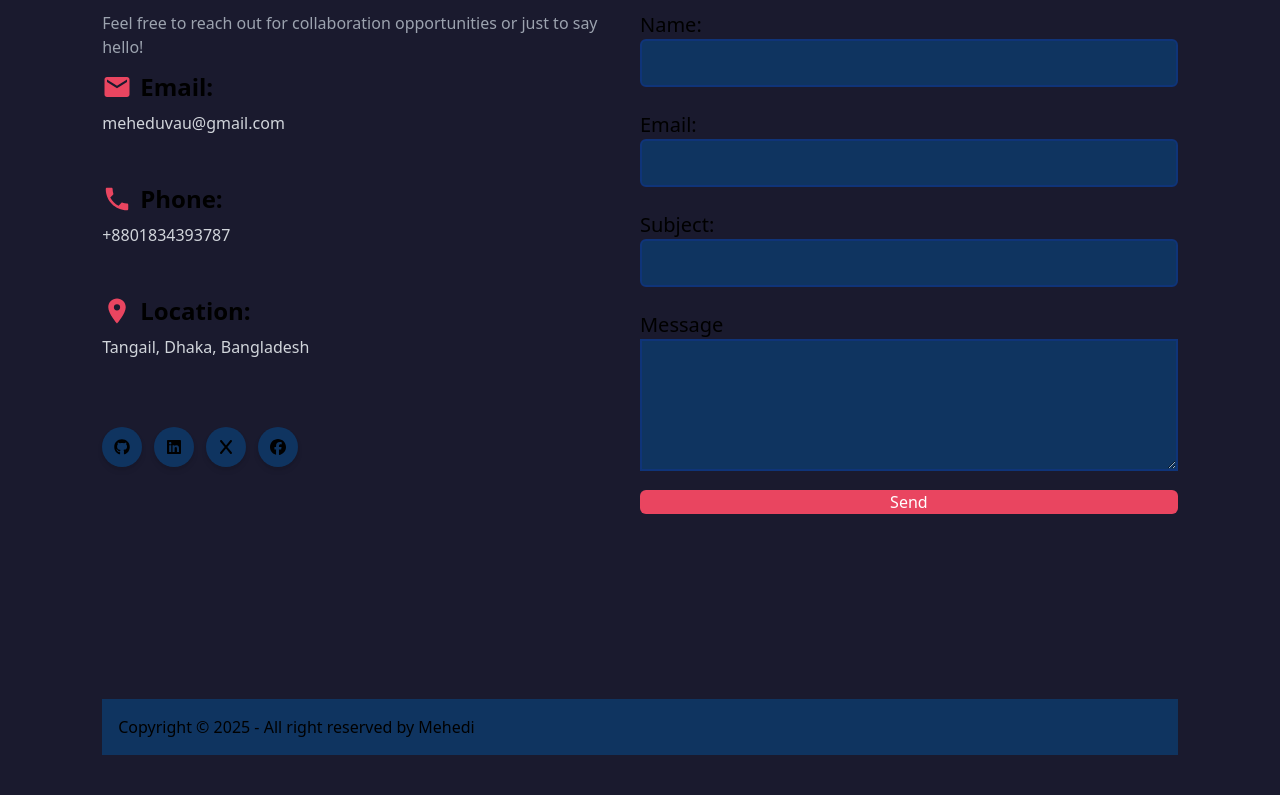
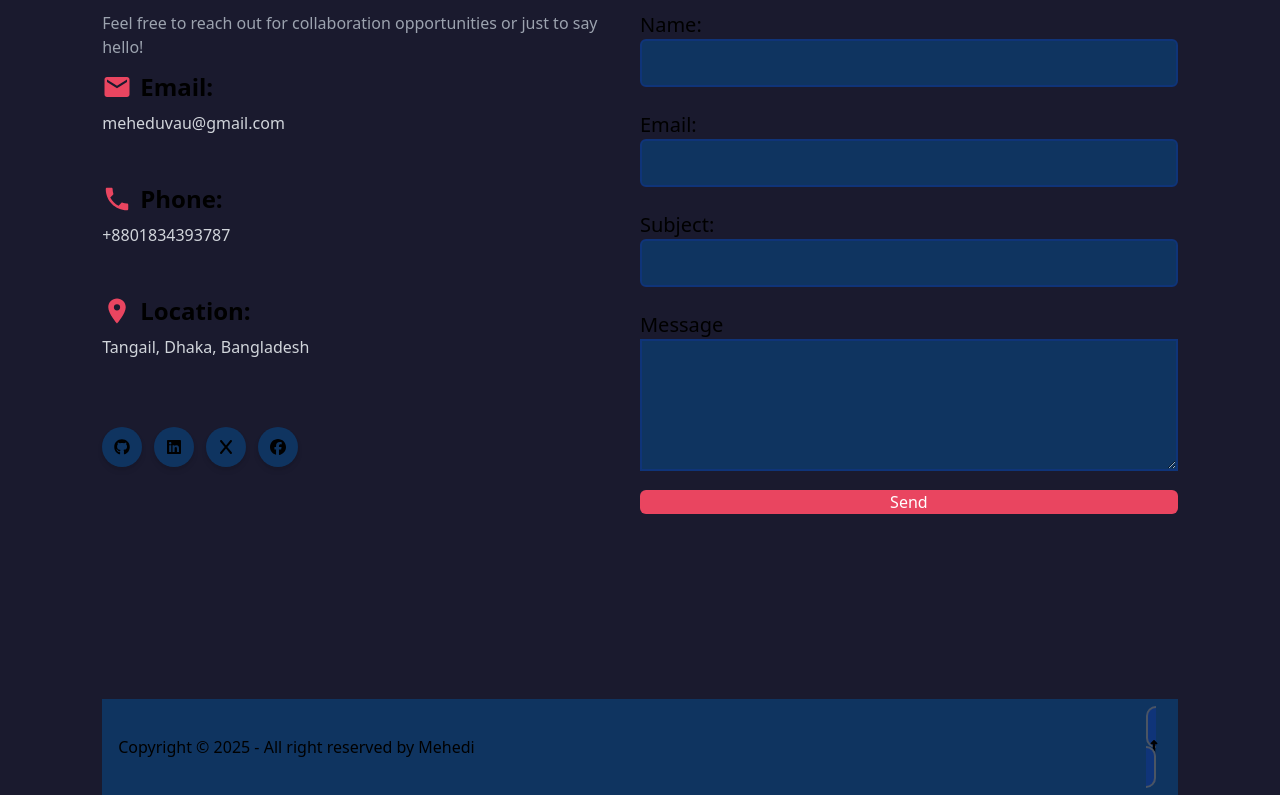
Before and after one commit to mehediScriptDev/personal-portfolio, a React (Vite) app: page / in a window 1280 px wide. Shown: the part 3979-4774 px from the top of the page. Before the commit the page ends 4734 px from the top, so only its background shows below. Built offline with nearby package versions, Linux system fonts and the light colour scheme.

Commit message:
almost done

```diff
--- a/index.html
+++ b/index.html
@@ -1,5 +1,5 @@
 <!doctype html>
-<html lang="en" data-theme="dark">
+<html class="scroll-smooth" lang="en" data-theme="dark">
   <head>
     <meta charset="UTF-8" />
     <link rel="icon" type="image/svg+xml" href="/vite.svg" />
@@ -7,7 +7,7 @@
     <link href="/src/styles.css" rel="stylesheet">
     <title>Mehedi | ReactDev</title>
   </head>
-  <body>
+  <body className="scroll-smooth">
     <div id="root"></div>
     <script type="module" src="/src/main.jsx"></script>
   </body>
--- a/src/Components/Footer.jsx
+++ b/src/Components/Footer.jsx
@@ -1,17 +1,17 @@
-import React from "react";
+import { FaLongArrowAltUp } from "react-icons/fa";
 
 const Footer = () => {
   return (
     <section className="w-11/12 mx-auto bg-littlebg">
-      <footer className="footer sm:footer-horizontal  text-neutral-content items-center p-4">
-        <aside className="grid-flow-col items-center">
+      <footer className="footer flex justify-between sm:footer-horizontal  text-neutral-content items-center p-4">
+        <div className=" items-center">
 
           <p>Copyright © {new Date().getFullYear()} - All right reserved by Mehedi</p>
-        </aside>
-        <nav className="grid-flow-col gap-4 md:place-self-center md:justify-self-end">
+        </div>
+        <div className="">
 
-
-        </nav>
+         <a className="bg-littleborder rounded-full p-2 border-2 border-gray-600 hover:text-white hover:bg-highlight" href="#hero"><FaLongArrowAltUp></FaLongArrowAltUp></a>
+        </div>
       </footer>
     </section>
   );
--- a/src/Components/Hero.jsx
+++ b/src/Components/Hero.jsx
@@ -7,7 +7,7 @@ import '../index.css'
 
 const Hero = () => {
   return (
-    <section className="grid md:grid-cols-10 min-h-screen grid-cols-1 gap-2  justify-center font-body items-center">
+    <section id="hero" className="grid md:grid-cols-10 min-h-screen grid-cols-1 gap-2  justify-center font-body items-center">
       <div className="col-span-6 max-w-2xl" data-aos ="fade-right">
         <h1 className="md:text-5xl text-3xl text-gray-300 font-semibold">I'm Mehedi,</h1>
         <p className="text-highlight py-3 font-bold text-2xl lg:text-2xl md:text-3xl animate__animated animate__fadeInDown">A Junior Frontend Developer</p>
```
